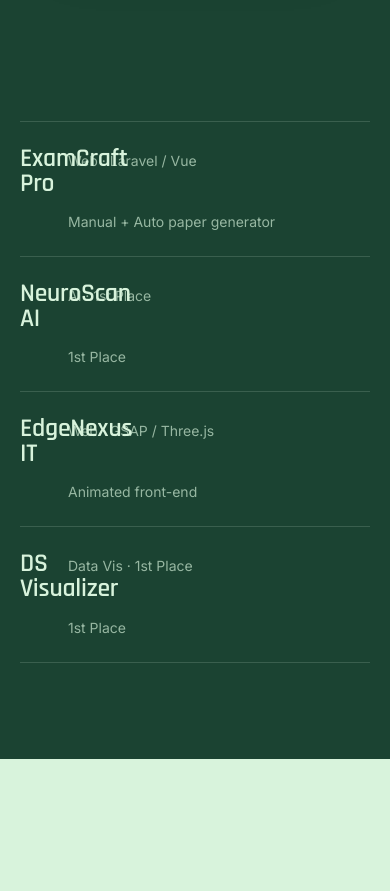
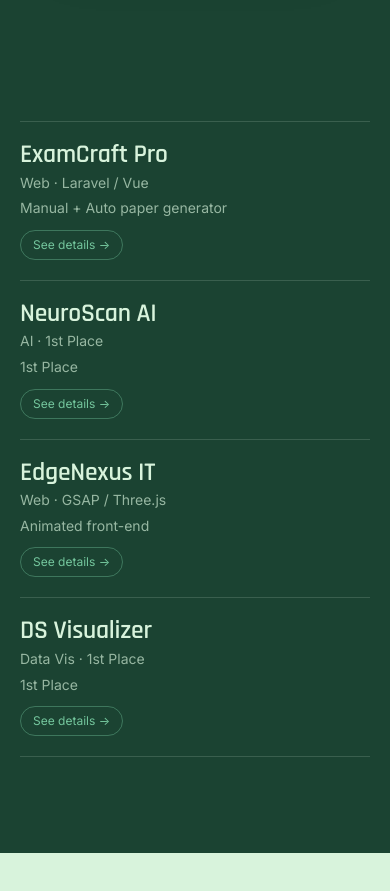
Before and after one commit to kamrandebugging/Portfolio, a React (Vite) app: page / in a window 390 px wide. Shown: the part 7972-8863 px from the top of the page. Built offline with nearby package versions, Linux system fonts and the light colour scheme.

Commit message:
fix(projects): add mobile 'See details' affordance and fix row text overlap

```diff
--- a/src/components/Projects.tsx
+++ b/src/components/Projects.tsx
@@ -233,9 +233,9 @@ export const Projects: React.FC = () => {
               Hover to preview · click to open
             </span>
           </div>
-          <ul>
+          <ul className="list-none">
             {more.map((project, i) => (
-              <li key={project.id}>
+              <li key={project.id} className="list-none">
                 <button
                   type="button"
                   className="mrow"
@@ -244,15 +244,18 @@ export const Projects: React.FC = () => {
                   aria-haspopup="dialog"
                   onClick={() => openRow(i)}
                 >
-                                    <span className="display text-[clamp(1.6rem,3vw,2.6rem)]">{project.name}</span>
+                  <span className="display text-[clamp(1.6rem,3vw,2.6rem)]">{project.name}</span>
                   <span className="text-sm muted">{project.cat}</span>
                   <span className="font-sans text-sm muted">
                     {project.outcome}
                   </span>
+                  <span className="font-sans text-xs text-[var(--accent)] border border-[var(--accent)]/40 rounded-full px-3 py-1.5 md:hidden mt-1.5 inline-flex items-center">
+                    See details &rarr;
+                  </span>
                 </button>
               </li>
             ))}
-            <li className="border-t border-[var(--line)]" aria-hidden="true" />
+            <li className="border-t border-[var(--line)] list-none" aria-hidden="true" />
           </ul>
         </div>
       </div>
--- a/src/styles/scenes.css
+++ b/src/styles/scenes.css
@@ -422,7 +422,7 @@ html[data-motion='reduced'] .psheet {
 .mrow {
   display: grid;
   width: 100%;
-  grid-template-columns: 3rem minmax(0, 1.4fr) minmax(0, 1fr) minmax(0, 0.8fr);
+  grid-template-columns: minmax(0, 1.4fr) minmax(0, 1fr) minmax(0, 0.8fr);
   align-items: baseline;
   gap: 1rem;
   padding: 1.5rem 0;
@@ -441,10 +441,11 @@ html[data-motion='reduced'] .psheet {
 }
 @media (max-width: 767px) {
   .mrow {
-    grid-template-columns: 2rem 1fr;
-  }
-  .mrow > :nth-child(n + 3) {
-    grid-column: 2;
+    display: flex;
+    flex-direction: column;
+    align-items: flex-start;
+    gap: 0.35rem;
+    padding: 1.25rem 0;
   }
 }
 .mpreview {
```
